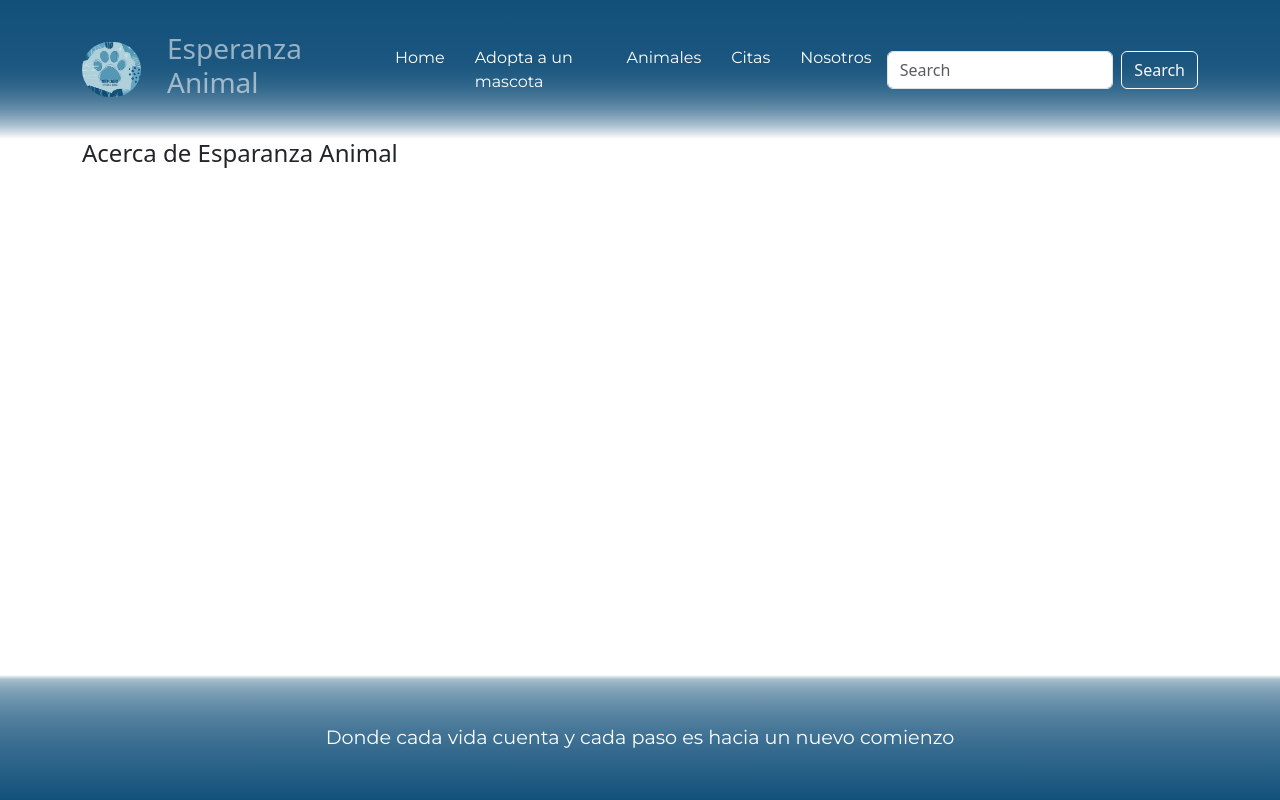
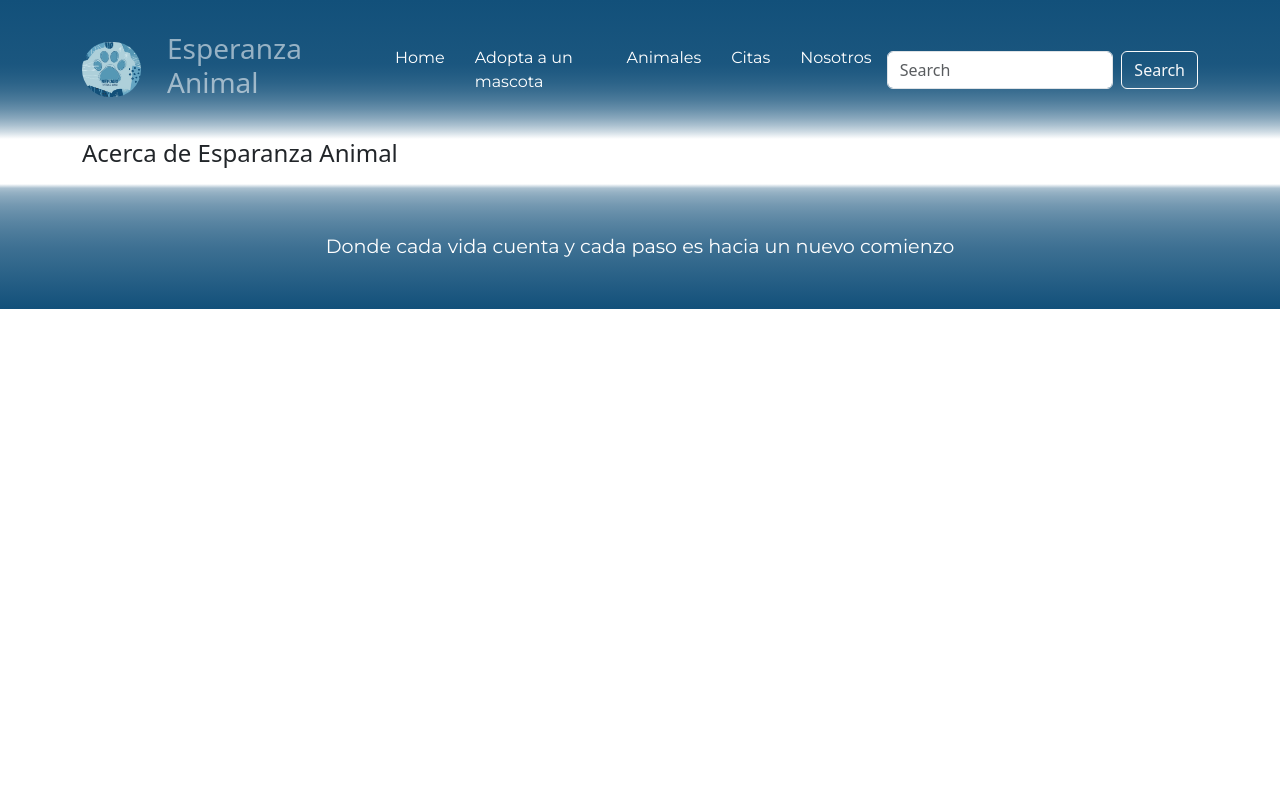
Before and after one commit to ddavil393/Refugio, an Angular app: page /about in a window 1280 px wide. Built offline with nearby package versions, Linux system fonts and the light colour scheme; a web font is replaced by a local one.

Commit message:
fix footer

```diff
--- a/src/app/footer/footer.component.css
+++ b/src/app/footer/footer.component.css
@@ -1,10 +1,7 @@
 .footer{
     text-align: center;
     background: linear-gradient( #ffffff, 10%, #12507a);
-    position: absolute;
     width: 100%;
-    left: 0;
-    bottom: 0;
 }
 .text{
     text-align: center;
```
